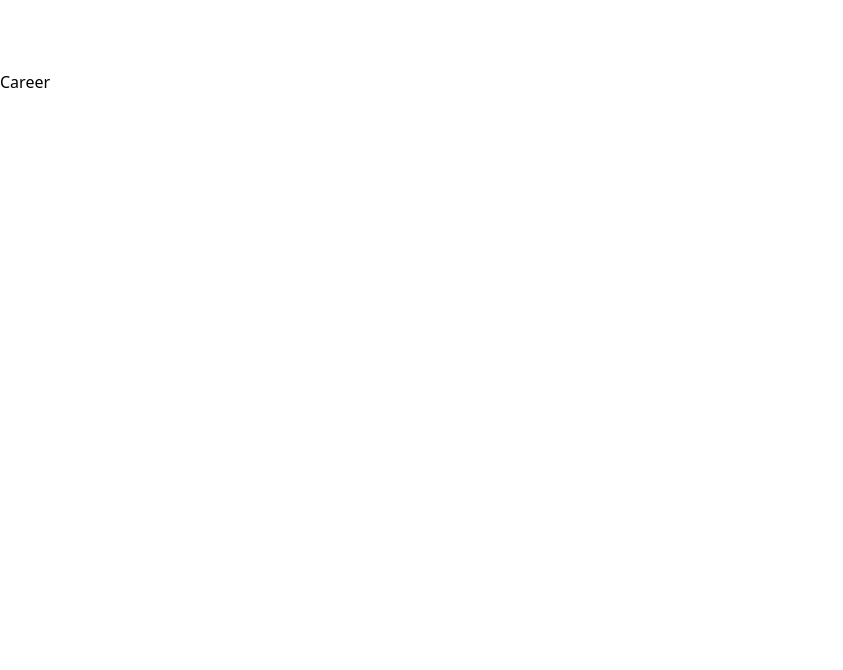
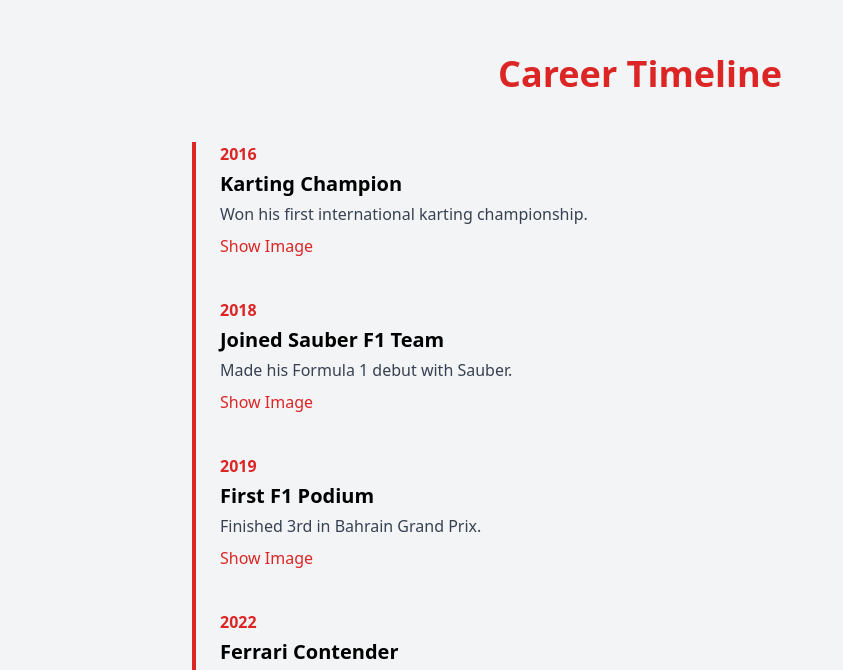
Before and after one commit to disha510/leclerc-portfolio, a React (Vite) app: page / in a window 1280 px wide. Shown: the part 810-1480 px from the top of the page, without its empty margins (0-843 px from the left). Built offline with nearby package versions, Linux system fonts and the light colour scheme.

Commit message:
Add Timeline.jsx component

```diff
--- a/src/App.jsx
+++ b/src/App.jsx
@@ -4,11 +4,13 @@ import Career from "./sections/Career"
 import Stats from "./sections/Stats"
 import Media from "./sections/Media"
 import FanZone from "./sections/FanZone"
-
+import Timeline from "./sections/Timeline"
 function App() {
   return (
     <div>
+      <Navbar/>
       <Home />
+      <Timeline />
       <Career />
       <Stats />
       <Media />
--- /dev/null
+++ b/src/sections/Timeline.jsx
@@ -0,0 +1,41 @@
+import { useState } from "react";
+import { timelineData } from "../data/timeline";
+
+export default function Timeline() {
+  const [openIndex, setOpenIndex] = useState(null);
+
+  return (
+    <section id="timeline" className="py-16 bg-gray-100">
+      <h2 className="text-4xl font-bold text-center mb-12 text-red-600">
+        Career Timeline
+      </h2>
+      <div className="relative max-w-4xl mx-auto border-l-4 border-red-600">
+        {timelineData.map((item, index) => (
+          <div key={index} className="mb-10 ml-6">
+            <span className="text-red-600 font-bold">{item.year}</span>
+            <h3 className="text-xl font-semibold mt-1">{item.title}</h3>
+            <p className="text-gray-700 mt-1">{item.description}</p>
+
+            {/* Toggle image/details */}
+            <button
+              onClick={() =>
+                setOpenIndex(index === openIndex ? null : index)
+              }
+              className="mt-2 text-red-600 font-medium hover:underline"
+            >
+              {openIndex === index ? "Hide Image" : "Show Image"}
+            </button>
+
+            {openIndex === index && (
+              <img
+                src={item.image}
+                alt={item.title}
+                className="mt-2 rounded shadow-md max-w-full"
+              />
+            )}
+          </div>
+        ))}
+      </div>
+    </section>
+  );
+}
```
